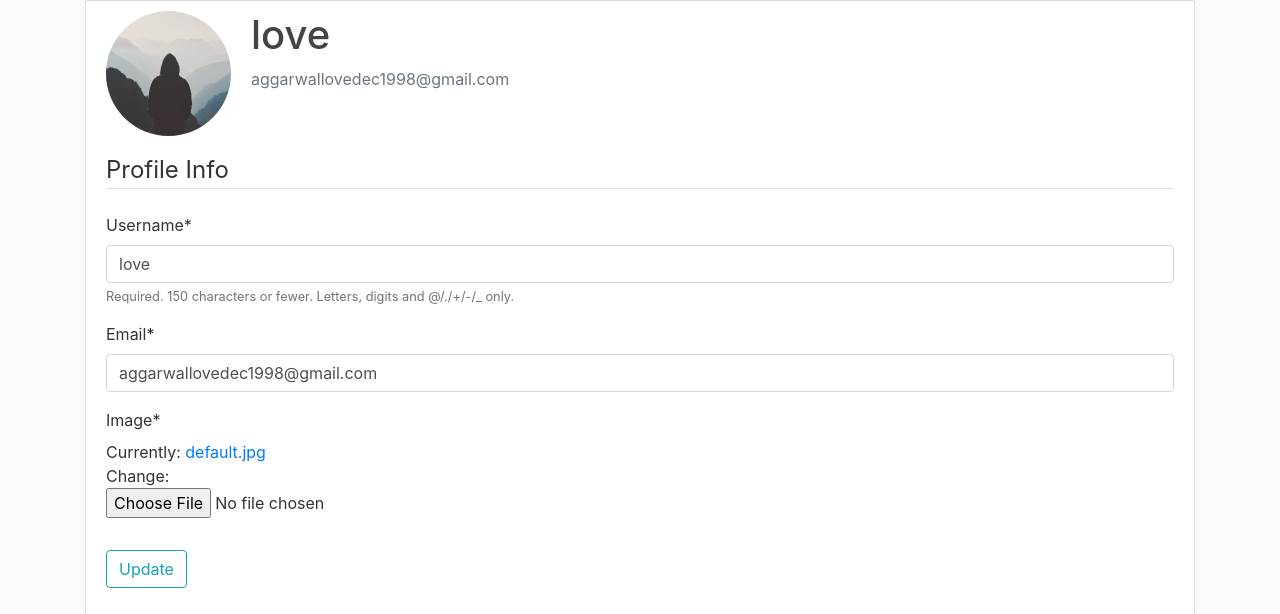
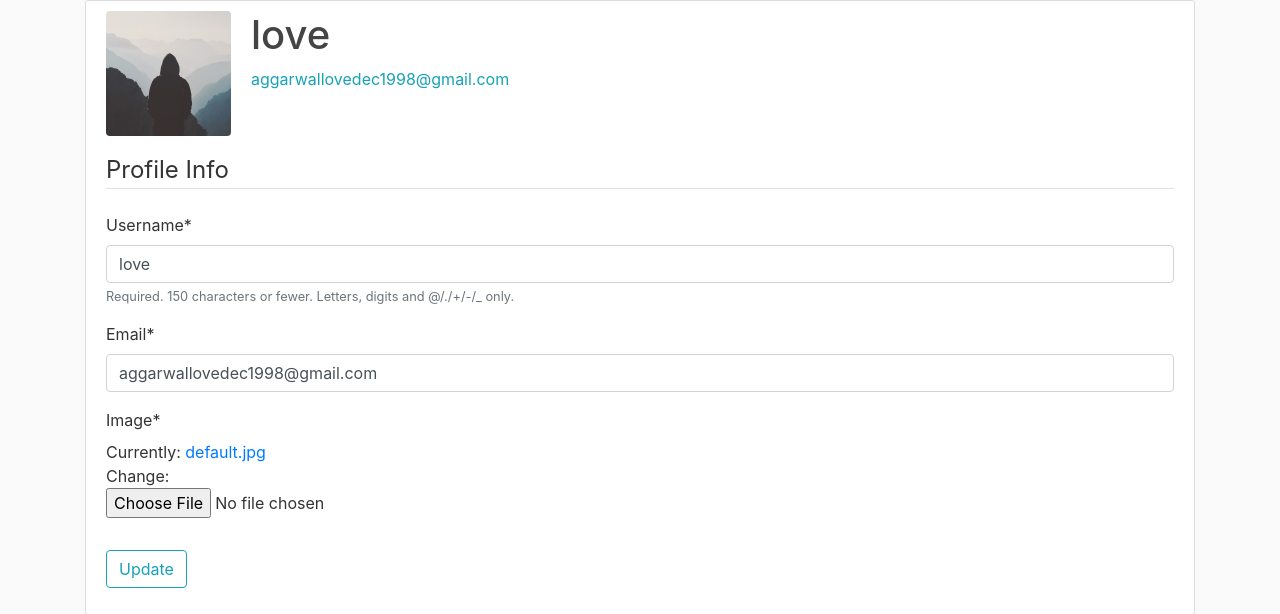
Before and after one commit to Love-Aggarwal/MyPost, a Django app: page /profile/ in a window 1280 px wide. Shown: the part 70-684 px from the top of the page. Run offline with Django 3.2, Linux system fonts and the light colour scheme; a user stored in the database is signed in; data comes from the database, SQL or seed files in the repository; some libraries are stand-ins or nearby versions.

Commit message:
Update profile.html

```diff
--- a/users/templates/users/profile.html
+++ b/users/templates/users/profile.html
@@ -3,10 +3,10 @@
 {% block content %}
     <div class="content-section">
       <div class="media">
-        <img class="rounded-circle account-img" src="{{ user.profile.image.url }}">
+        <img class="rounded account-img" src="{{ user.profile.image.url }}">
         <div class="media-body">
           <h2 class="account-heading">{{ user.username }}</h2>
-          <p class="text-secondary">{{ user.email }}</p>
+          <p class="text-info">{{ user.email }}</p>
         </div>
       </div>
       <form method="POST" enctype="multipart/form-data">
```
